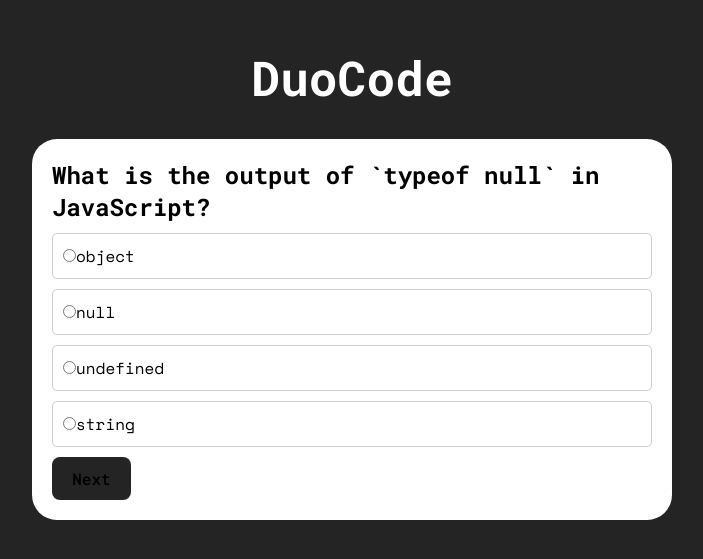
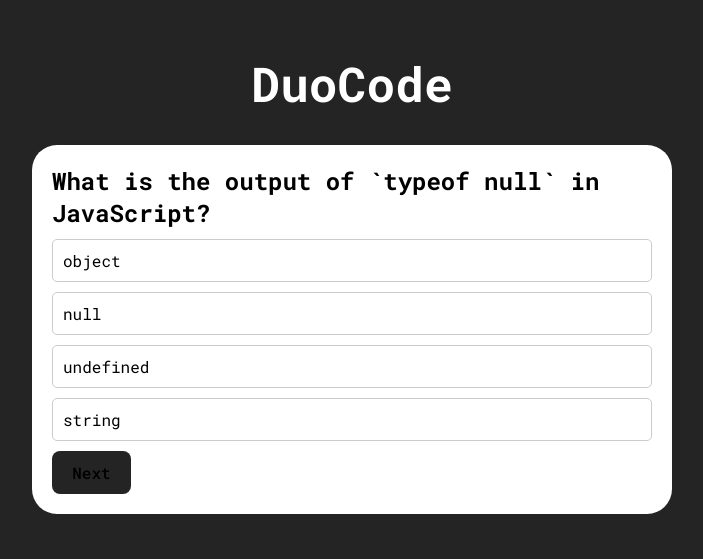
Before and after one commit to ElDuartte/duo-code, a React (Vite) app: page / in a window 1280 px wide. Shown: the part 137-696 px from the top of the page, without its empty margins (288-991 px from the left). Built offline with nearby package versions, Linux system fonts and the light colour scheme.

Commit message:
changing code to have a better UI

```diff
--- a/src/components/Flashcard.jsx
+++ b/src/components/Flashcard.jsx
@@ -11,8 +11,7 @@
         "Due to a historical bug in JavaScript, `typeof null` incorrectly returns 'object'.",
       wrong: {
         null: "`null` is a value, not a type.",
-        undefined:
-          "`undefined` represents an uninitialized variable, whereas `null` is an assigned value.",
+        undefined: "`undefined` represents an uninitialized variable, whereas `null` is an assigned value.",
         string: "`null` is not a string; it's a special primitive value.",
       },
     },
@@ -21,13 +20,10 @@
   const [selectedAnswer, setSelectedAnswer] = useState("");
   const [result, setResult] = useState(null);
 
-  const handleChange = (e) => {
-    setSelectedAnswer(e.target.value);
-  };
-
   const handleNext = () => {
     if (selectedAnswer === questionsObj.correct) {
       setResult({ status: "correct", message: questionsObj.why.correct });
+
     } else if (selectedAnswer) {
       setResult({
         status: "wrong",
@@ -38,23 +34,19 @@
     }
   };
 
+  const handleSelect = (answer) => {
+    setSelectedAnswer(answer);
+  };
+
+  console.log(result)
+
   return (
     <div className="flashcard-container">
       <h1 className="question">{questionsObj.question}</h1>
       <div className="answers-container">
         {questionsObj.answers.map((ele, index) => (
-          <div key={index} className="answer-option">
-            <input
-              type="radio"
-              id={`answer-${index}`}
-              name="answer"
-              value={ele}
-              checked={selectedAnswer === ele}
-              onChange={handleChange}
-            />
-            <label htmlFor={`answer-${index}`} className="answer text-code">
-              {ele}
-            </label>
+          <div key={index} className={`answer-option ${selectedAnswer === ele ? "selected" : ""}`} onClick={() => handleSelect(ele)}>
+            {ele}
           </div>
         ))}
       </div>
```
